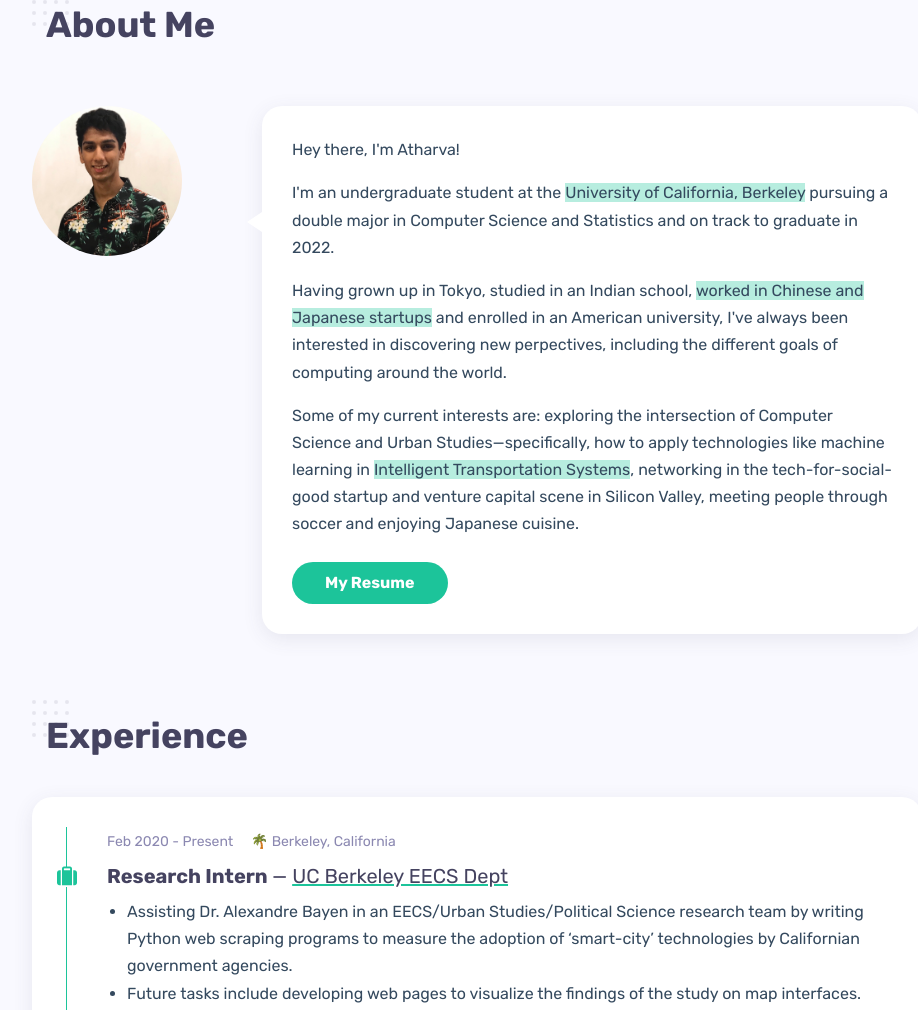
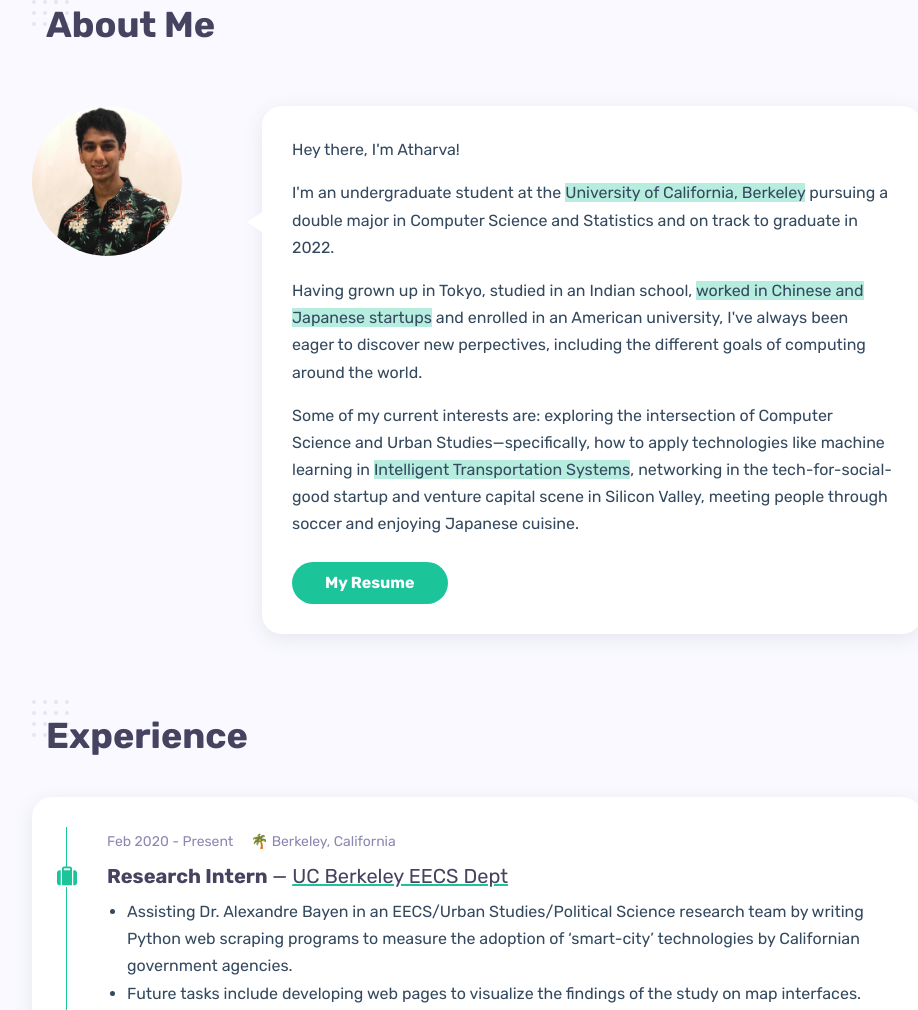
Before and after one commit to patilatharva/patilatharva.github.io, a plain HTML site: page index.html in a window 1280 px wide. Shown: the part 837-1847 px from the top of the page, without its empty margins (218-1136 px from the left). Drawn offline with nearby package versions, Linux system fonts and the light colour scheme.

Commit message:
interested in -> eager to

```diff
--- a/index.html
+++ b/index.html
@@ -178,7 +178,7 @@
                                 </p>
                                 <p class="cool-link-2">
                                     Having grown up in Tokyo, studied in an Indian school, <a href="#experience">worked in Chinese and Japanese startups</a> and
-                                    enrolled in an American university, I've always been interested in discovering new perpectives, including the different goals of computing around the world.
+                                    enrolled in an American university, I've always been eager to discover new perpectives, including the different goals of computing around the world.
                                 </p>
                                 <p class="cool-link-2">
                                     Some of my current interests are: exploring the intersection of Computer Science and Urban Studies—specifically, how to apply
```
